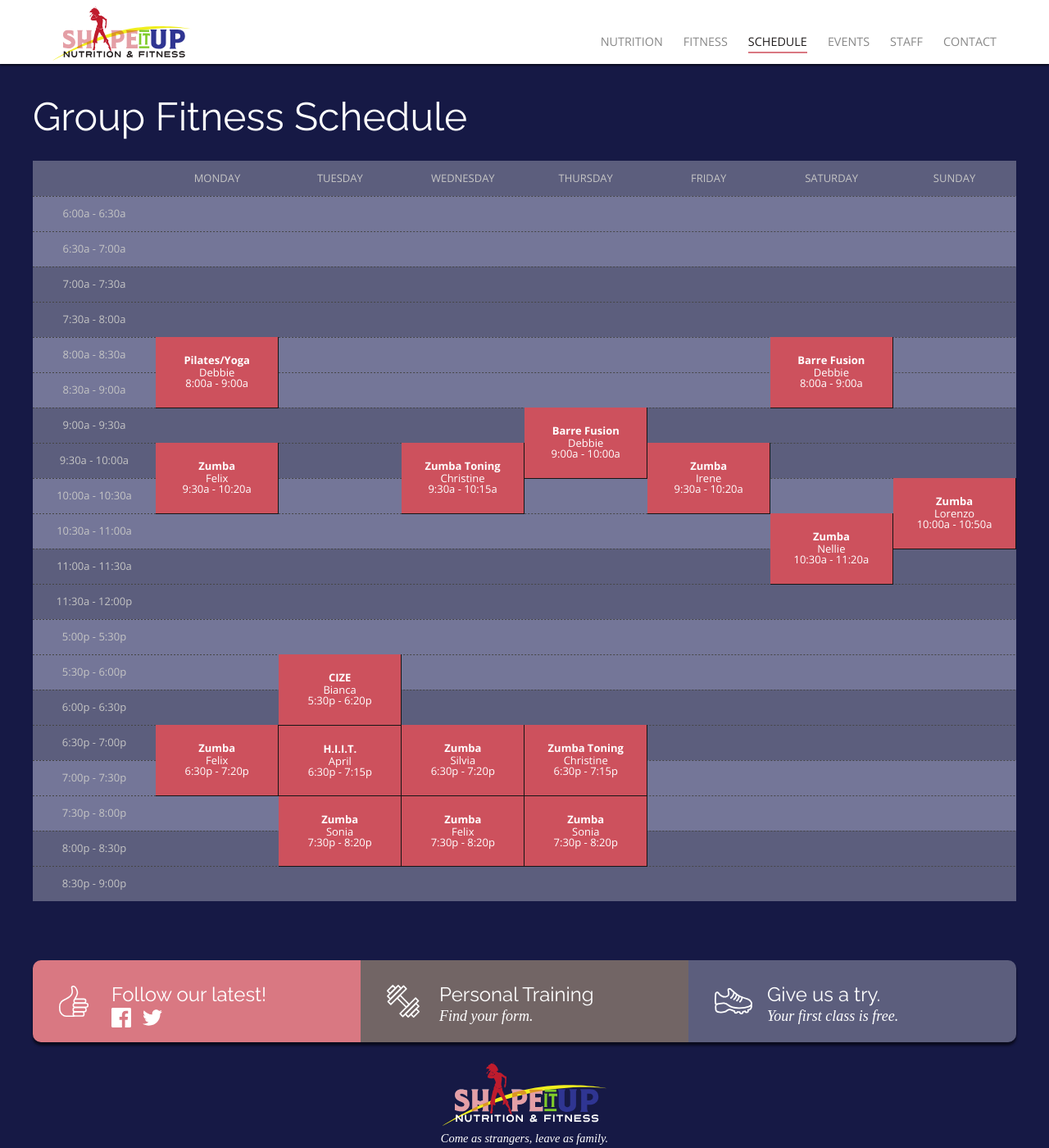
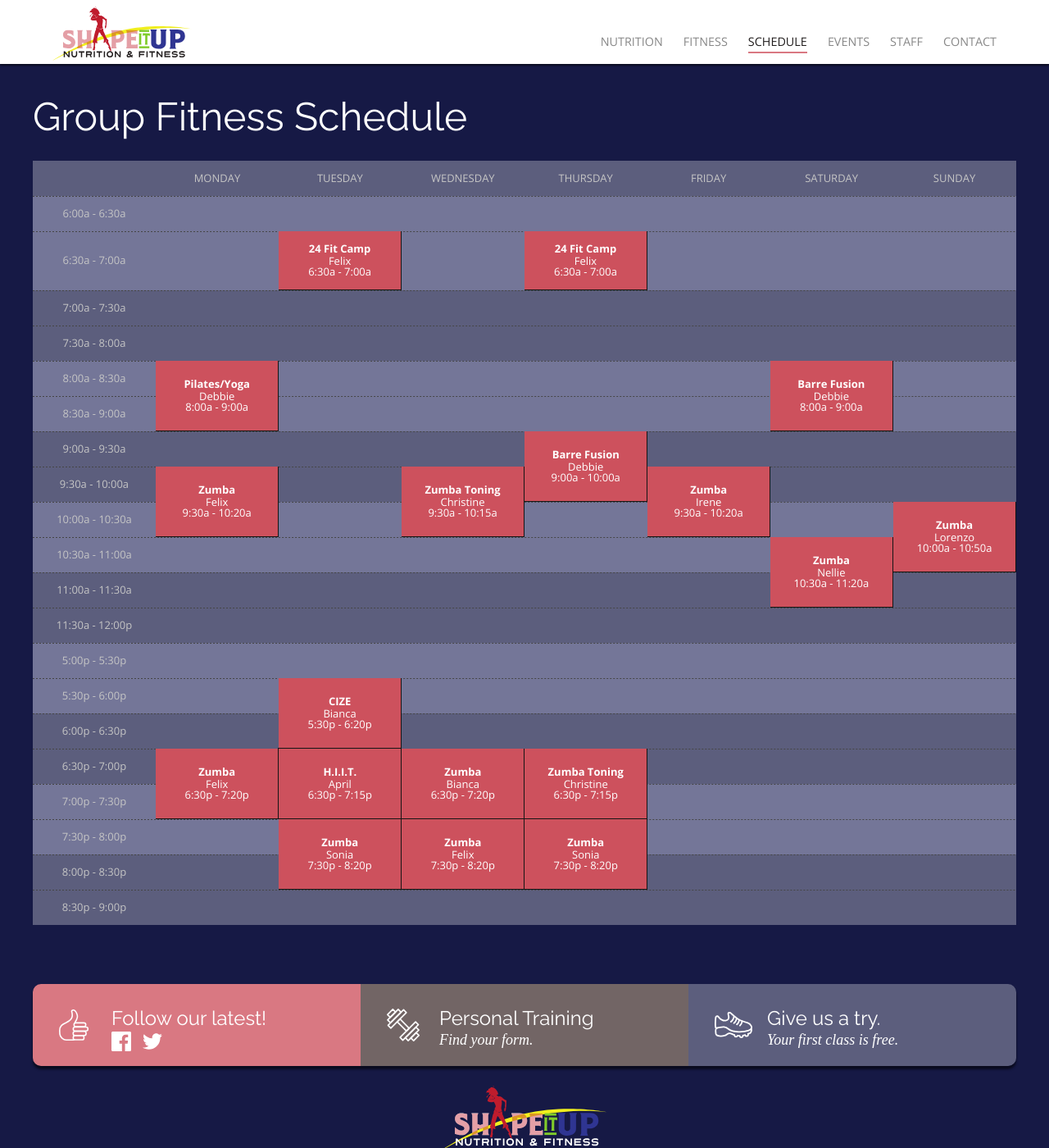
Before and after one commit to rwstone/shapeitup, a Jekyll site: the page built from schedule/index.md, in a window 1280 px wide and 1400 px high. Shown: the whole window at 82% size. Built offline with Jekyll 4.4.1, drawn with Linux system fonts in a browser that asks for light colours; some web fonts are replaced.

Commit message:
Updated Index

```diff
--- a/schedule/index.md
+++ b/schedule/index.md
@@ -45,7 +45,7 @@ sessions:
   end_time: 10:15a
   length: 2
 - class: Zumba
-  instructor: Silvia
+  instructor: Bianca
   day: Wednesday
   start_time: 6:30p
   end_time: 7:20p
@@ -98,6 +98,18 @@ sessions:
   start_time: 10:00a
   end_time: 10:50a
   length: 2
+- class: 24 Fit Camp
+  instructor: Felix
+  day: Tuesday
+  start_time: 6:30a
+  end_time: 7:00a
+  length: 1
+- class: 24 Fit Camp
+  instructor: Felix
+  day: Thursday
+  start_time: 6:30a
+  end_time: 7:00a
+  length: 1
 days:
 - Monday
 - Tuesday
```
